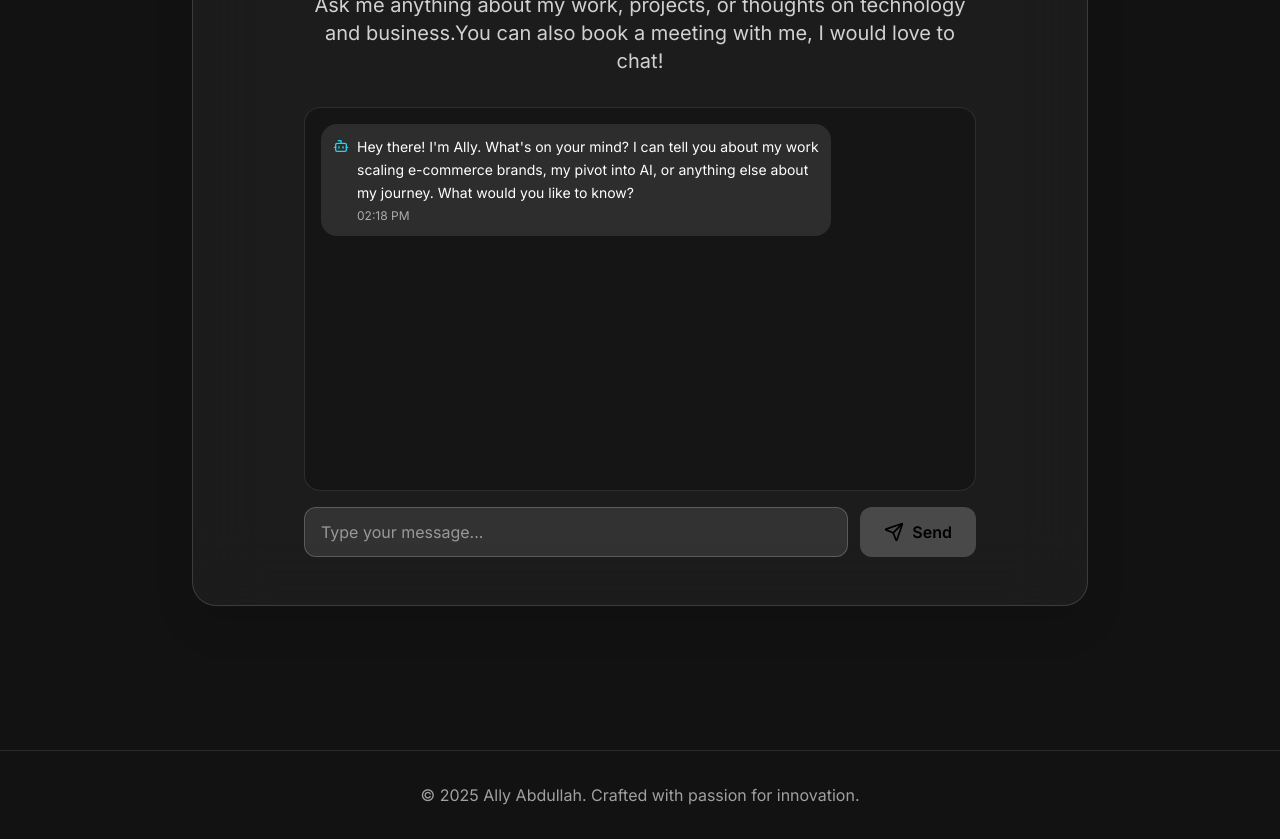
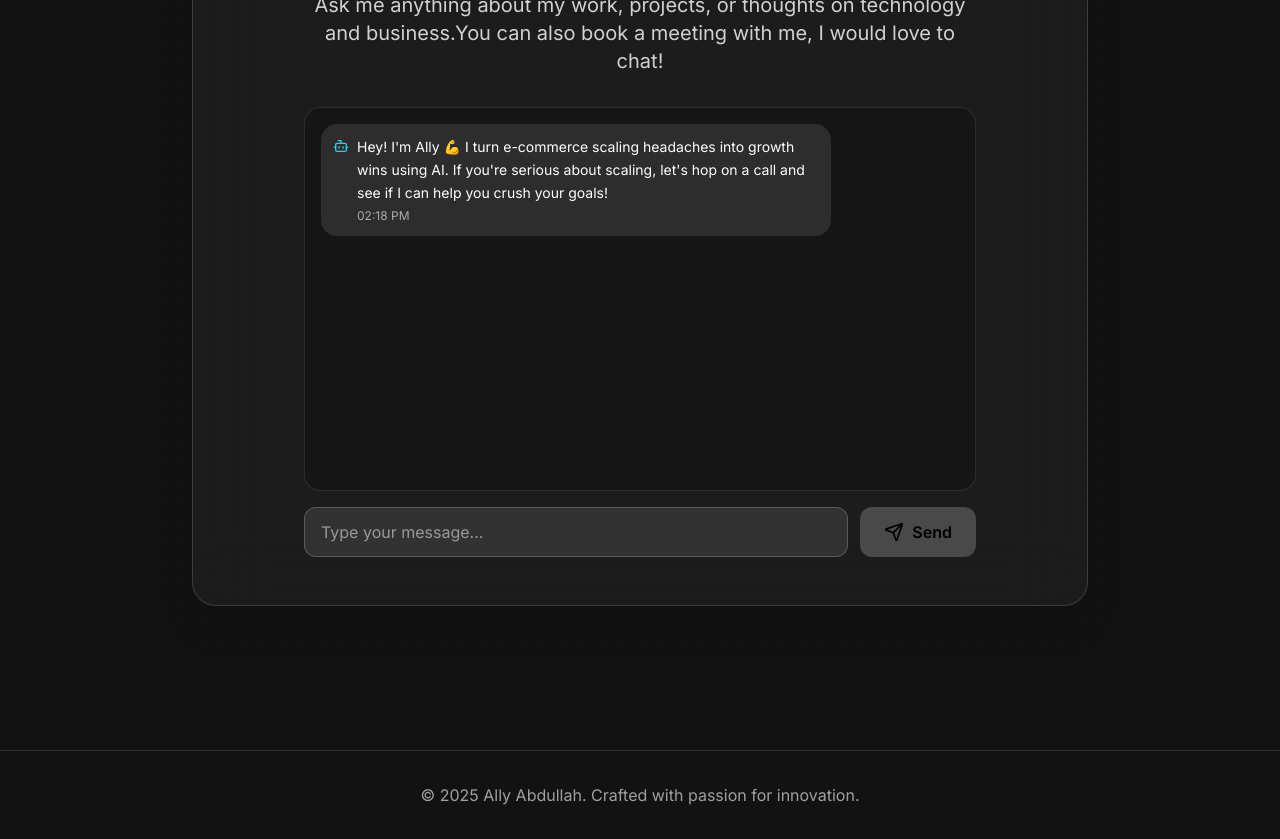
Before and after one commit to dryad13/my_porfolio, a React (Vite) app: page / in a window 1280 px wide. Shown: the part 5500-6339 px from the top of the page. Built offline with nearby package versions, Linux system fonts and the light colour scheme.

Commit message:
Update ChatBot.tsx

```diff
--- a/src/components/ChatBot.tsx
+++ b/src/components/ChatBot.tsx
@@ -13,7 +13,7 @@ const ChatBot: React.FC = () => {
   const [messages, setMessages] = useState<Message[]>([
     {
       id: '1',
-      text: "Hey there! I'm Ally. What's on your mind? I can tell you about my work scaling e-commerce brands, my pivot into AI, or anything else about my journey. What would you like to know?",
+      text: "Hey! I'm Ally 💪 I turn e-commerce scaling headaches into growth wins using AI. If you're serious about scaling, let's hop on a call and see if I can help you crush your goals!",
       sender: 'bot',
       timestamp: new Date()
     }
```
